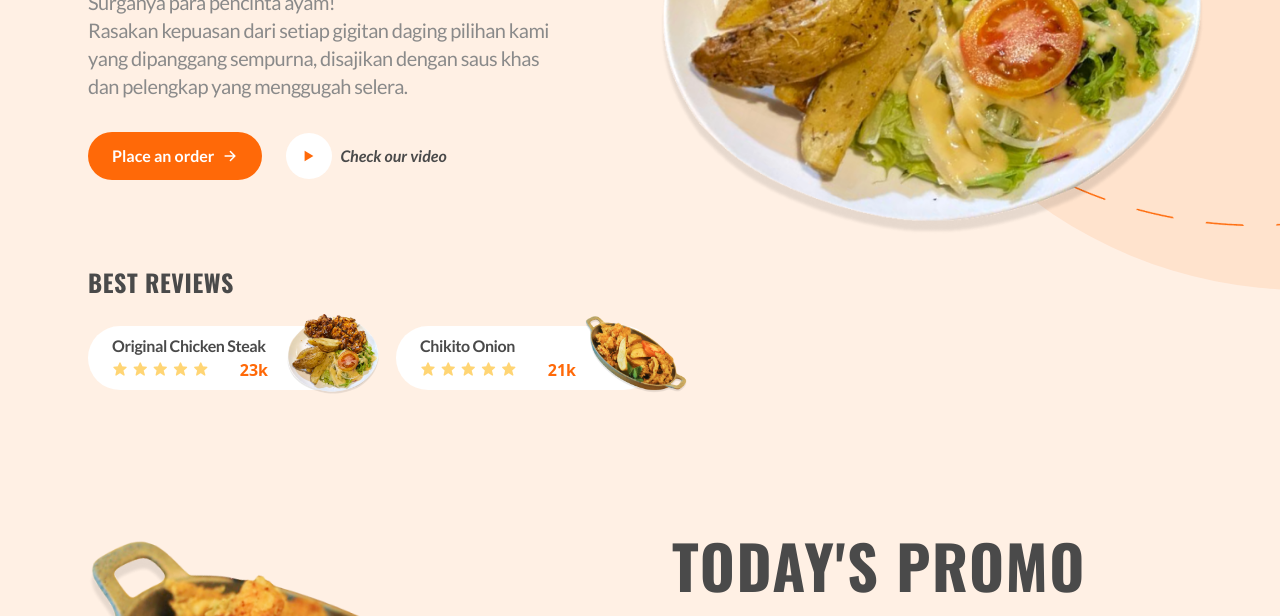
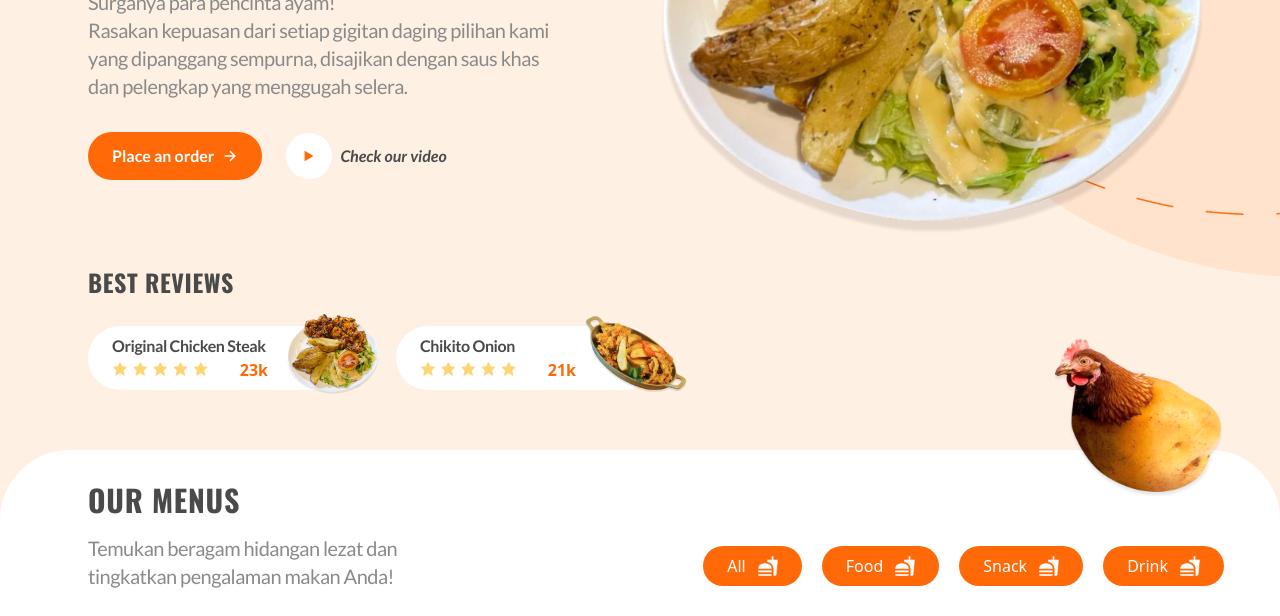
Before and after one commit to ihwan4rfa/Project-1-Website-Chikito, a website: page src/index.html in a window 1280 px wide. Shown: the part 333-949 px from the top of the page. Drawn offline with nearby package versions, Linux system fonts and the light colour scheme.

Commit message:
menambah menu makanan

```diff
--- a/src/index.html
+++ b/src/index.html
@@ -77,7 +77,7 @@
     <!-- Navbar Section End -->
 
     <!-- Home Section Start -->
-    <section id="home" class="relative z-0 overflow-hidden pb-14 pt-28 md:pt-16">
+    <section id="home" class="relative z-0 pb-10 overflow-hidden pt-28 md:pt-16">
         <!-- Background Start -->
         <div
             class="absolute w-full h-full md:w-[900px] md:h-[900px] bottom-[30%] md:bottom-[22%] md:left-2/3 bg-primary opacity-10 z-0 rounded-bl-[300px] xs:rounded-bl-[400px] md:rounded-full">
@@ -93,7 +93,7 @@
                 <div
                     class="relative flex items-center justify-center h-20 text-3xl md:pl-11 md:text-lg lg:text-2xl text-dark md:justify-start">
                     <img class="absolute hidden h-2 md:inline -left-10 lg:-left-20 lg:h-3" src="img/Line 1.png" alt="">
-                    <a href="#" class="h-6 px-2 pt-0 bx bxl-instagram hover:text-primary md:pt-1 lg:pt-0"></a>
+                    <a href="#" class="h-6 px-2 pt-0 bx bxl-instagram hover:text-pri12mary md:pt-1 lg:pt-0"></a>
                     <a href="#" class="h-6 px-2 pt-0 bx bxl-facebook hover:text-primary md:pt-1 lg:pt-0"></a>
                     <a href="#" class="h-6 px-2 pt-0 bx bxl-twitter hover:text-primary md:pt-1 lg:pt-0"></a>
                     <a href="#" class="h-6 px-2 pt-0 bx bxl-tiktok hover:text-primary md:pt-1 lg:pt-0"></a>
@@ -132,7 +132,8 @@
                     class="font-[Oswald] font-bold text-dark text-2xl md:text-lg lg:text-2xl tracking-wide text-center md:text-left">
                     BEST REVIEWS</h1>
                 <div class="flex flex-col items-center md:flex-row">
-                    <div class="relative py-2 pl-6 pr-20 mr-12 bg-white rounded-full w-[90%] xs:w-3/4 md:w-[260px] mt-7">
+                    <div
+                        class="relative py-2 pl-6 pr-20 mr-12 bg-white rounded-full w-[90%] xs:w-3/4 md:w-[260px] mt-7">
                         <a class="font-[Lato] text-dark lg:text-base tracking-tight font-semibold hover:text-primary md:text-sm"
                             href="#">Original Chicken Steak</a>
                         <div class="flex justify-between text-base md:text-sm lg:text-base">
@@ -147,7 +148,8 @@
                         </div>
                         <img class="absolute -top-[18%] -right-[12%] h-20" src="img/menu 1.png" alt="menu1">
                     </div>
-                    <div class="relative items-center justify-center py-2 pl-6 pr-20 mr-12 bg-white rounded-full w-[90%] xs:w-3/4 md:w-[260px] mt-7">
+                    <div
+                        class="relative items-center justify-center py-2 pl-6 pr-20 mr-12 bg-white rounded-full w-[90%] xs:w-3/4 md:w-[260px] mt-7">
                         <a class="font-[Lato] text-dark lg:text-base tracking-tight font-semibold hover:text-primary md:text-sm"
                             href="#">Chikito Onion</a>
                         <div class="flex justify-between text-base md:text-sm lg:text-base">
@@ -165,9 +167,33 @@
                 </div>
             </div>
         </div>
-        <!-- Best Reviews Start -->
+        <!-- Best Reviews End -->
     </section>
     <!-- Home Section End -->
+
+    <!-- Our Menus Start -->
+    <section id="our_menus" class="relative z-0 w-full pt-8 bg-white rounded-[70px] h-[500px]">
+        <img class="absolute right-0 h-40 -top-28 px-14" src="img/ayam kentang.png" alt="">
+        <div class="flex w-full px-5 md:px-3 lg:px-14">
+            <div class="w-full px-8 mb-5 md:w-1/2">
+                <h1
+                    class="font-[Oswald] font-bold mb-4 text-dark text-3xl md:text-xl lg:text-3xl tracking-wide text-center md:text-left">
+                    OUR MENUS</h1>
+                <p
+                    class="font-[Lato] font-medium text-xl md:text-base lg:text-xl text-grey mb-3 mr-10 tracking-tight text-center md:text-left">
+                    Temukan beragam hidangan lezat dan<br>tingkatkan pengalaman makan Anda!</p>
+            </div>
+            <div class="relative w-full px-8 mb-5 md:w-1/2">
+                <div class="absolute right-0 flex gap-5 bottom-4">
+                    <a href="#" class="bottom-0 flex items-center h-10 px-6 py-3 text-white rounded-full w-fit bg-primary md:px-5 lg:px-6 justify-self-center">All<img src="img/All.png" alt="All" class="h-5 ml-3"></a>
+                    <a href="#" class="bottom-0 flex items-center h-10 px-6 py-3 text-white rounded-full w-fit bg-primary md:px-5 lg:px-6 justify-self-center">Food<img src="img/All.png" alt="All" class="h-5 ml-3"></a>
+                    <a href="#" class="bottom-0 flex items-center h-10 px-6 py-3 text-white rounded-full w-fit bg-primary md:px-5 lg:px-6 justify-self-center">Snack<img src="img/All.png" alt="All" class="h-5 ml-3"></a>
+                    <a href="#" class="bottom-0 flex items-center h-10 px-6 py-3 text-white rounded-full w-fit bg-primary md:px-5 lg:px-6 justify-self-center">Drink<img src="img/All.png" alt="All" class="h-5 ml-3"></a>
+                </div>
+            </div>
+        </div>
+    </section>
+    <!-- Our Menus End -->
 
     <!-- Promo Section Start -->
     <section id="promo" class="z-0 pt-8">
@@ -180,7 +206,7 @@
             <div class="self-center w-full px-8 mb-5 md:px-8 md:w-1/2">
                 <h1
                     class="font-[Oswald] font-bold mb-6 text-dark text-6xl md:text-5xl lg:text-6xl tracking-wide text-center md:text-left">
-                    TODAY'S PROMO</span></span></h1>
+                    TODAY'S PROMO</h1>
                 <h2
                     class="font-[Lato] font-medium italic mb-6 text-primary text-3xl md:text-2xl lg:text-3xl tracking-tight text-center md:text-left">
                     10% Discount on Chikito Onion</span></span></h2>
```
Also changed, not shown: src/css/output.css, src/img/All.png (added), src/img/ayam kentang.png (added).
